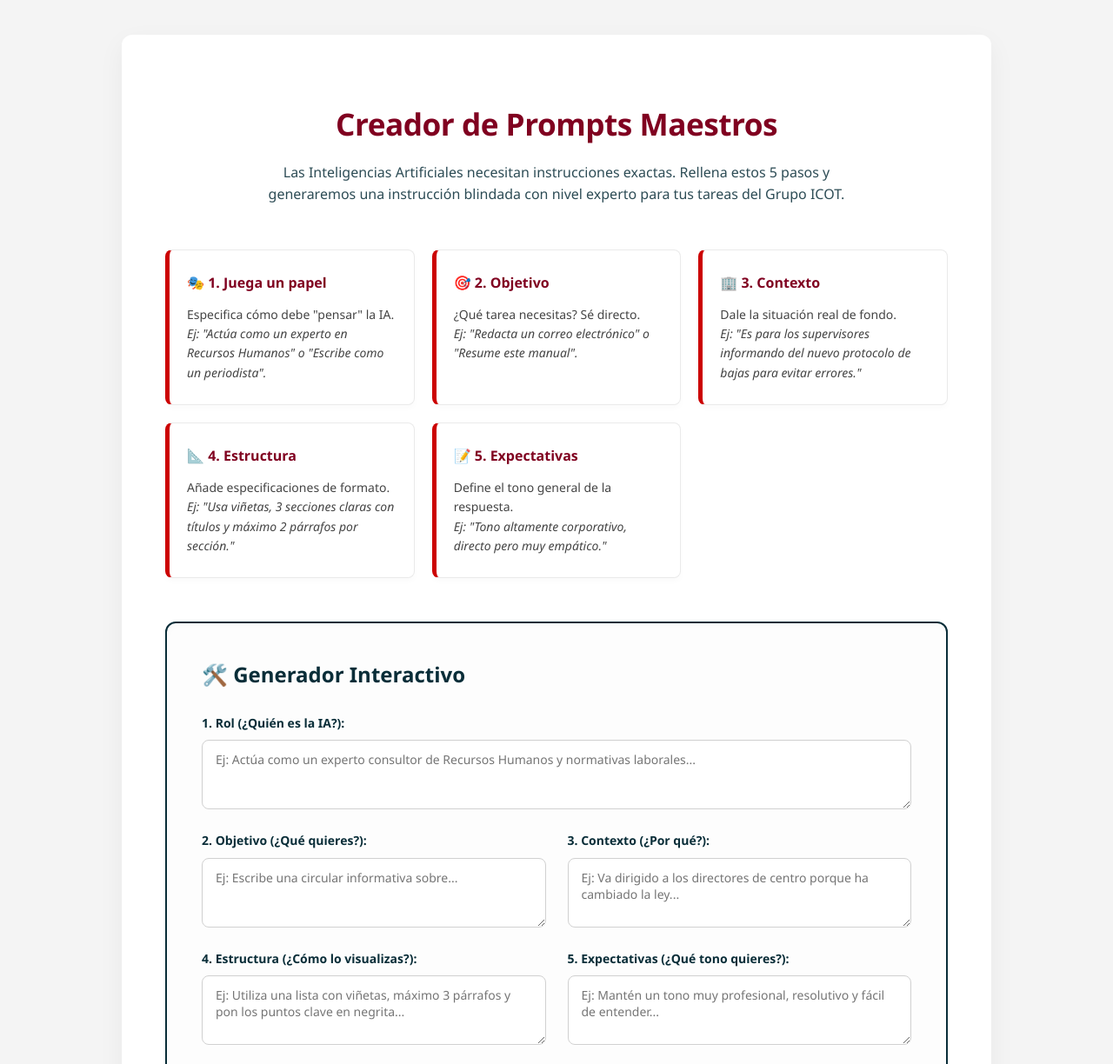
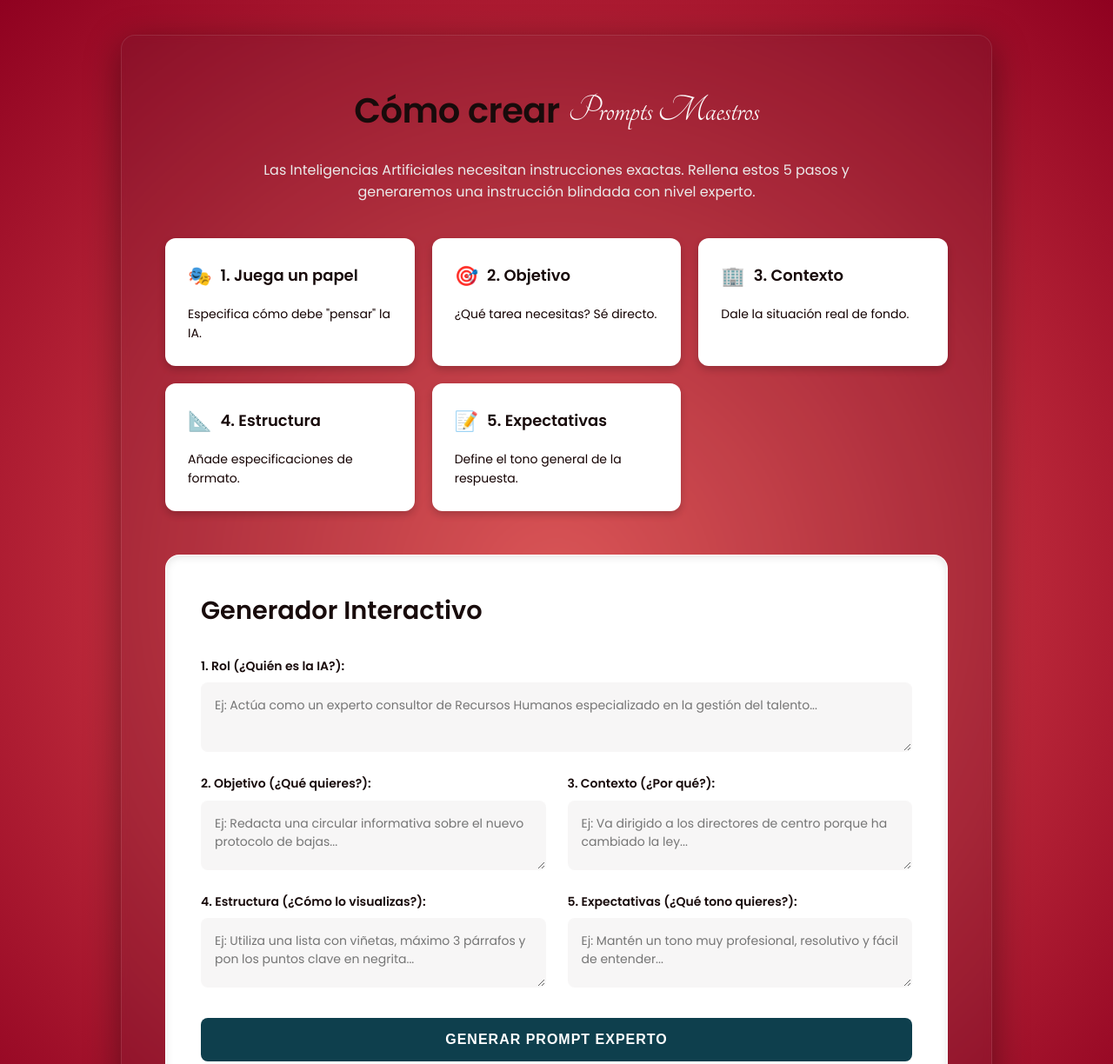
Before and after one commit to DesarrolloIcotSM/Prompts-Eficaces, a plain HTML site: page index.html in a window 1280 px wide. Shown: the top 1224 px of the page at 87% size. Drawn offline with Linux system fonts and the light colour scheme.

Commit message:
Update index.html

```diff
--- a/index.html
+++ b/index.html
@@ -3,170 +3,225 @@
 <head>
     <meta charset="UTF-8">
     <meta name="viewport" content="width=device-width, initial-scale=1.0">
-    <title>Generador de Prompts Avanzado - Grupo ICOT</title>
+    <title>Cómo crear Prompts Maestros - Grupo ICOT</title>
+    <link rel="preconnect" href="https://fonts.googleapis.com">
+    <link rel="preconnect" href="https://fonts.gstatic.com" crossorigin>
+    <link href="https://fonts.googleapis.com/css2?family=Poppins:wght@300;400;600&family=Tangerine&display=swap" rel="stylesheet">
     <style>
-        /* PALETA CORPORATIVA GRUPO ICOT */
+        /* PALETA CORPORATIVA GRUPO ICOT (Ajustada para modo tech-dark)
+           Dark Burgundy (Fondo principal): #4a0010
+           ICOT Red (Acentos, Brillo Neon, Botones): #CC0000
+           Light Gray (Texto base): #F4F4F4
+           White (Textos clave, Focos): #FFFFFF
+           Dark Teal-Green (Fondo de paneles y texto de resultado): #092d38
+           Black (Fondo terminal text): #000000
+           Cyan (Texto terminal text): #00ffcc
+        */
+
         :root {
-            --burgundy: #800020;
-            --rojo: #CC0000;
-            --verde-oscuro: #092d38;
-            --gris-claro: #F4F4F4;
-            --blanco: #FFFFFF;
+            --fondo-burgundy: #6e0018;
+            --ocot-rojo: #0e3f4d; /* Este controla los bordes y botones */
+            --color-titulo-script: #fcfcfc; /* NUEVA VARIABLE: Este controla SOLO las letras de "Prompts Maestros" */
+            --icot-red-glow: rgba(204, 0, 0, 0.5);
+            --icot-teal: #ffffff;
+            --blanco: #aa8888;
+            --texto-base: #bebebe;
+            --texto-clave: #180b0b;
+            --terminal-bg: #000000;
+            --terminal-cyan: #00ffcc;
+            /* Fuentes corporativas tech */
+            --fuente-tech: 'Poppins', sans-serif;
+            --fuente-script: 'Tangerine', cursive;
         }
 
         body {
-            font-family: 'Segoe UI', Tahoma, Geneva, Verdana, sans-serif;
-            background-color: var(--gris-claro);
-            color: var(--verde-oscuro);
+            font-family: var(--fuente-tech);
+            background-color: var(--fondo-burgundy);
+            color: var(--terminal-bg);
             margin: 0;
             padding: 40px 20px;
             line-height: 1.6;
+            /* Fondo con textura sutil */
+            background-image: radial-gradient(circle, #f35b5b, #8f0120);
         }
+
         .container {
             max-width: 900px;
             margin: auto;
-            background: var(--blanco);
+            background: rgba(9, 45, 56, 0.1); /* Fondo semi-transparente del panel principal */
+            backdrop-filter: blur(5px); /* Efecto de cristal esmerilado */
             padding: 50px;
-            border-radius: 12px;
-            box-shadow: 0 10px 30px rgba(0, 0, 0, 0.05);
+            border-radius: 16px;
+            border: 1px solid rgba(255, 255, 255, 0.1);
+            box-shadow: 0 10px 40px rgba(0, 0, 0, 0.4);
         }
-        h1 {
-            color: var(--burgundy);
+
+        .header {
             text-align: center;
-            margin-bottom: 15px;
-            font-size: 2.2rem;
+            margin-bottom: 20px;
+        }
+
+        .header h1 {
+            color: var(--texto-clave);
+            font-size: 2.5rem;
             letter-spacing: -0.5px;
+            font-weight: 600;
+            margin: 0;
+            display: inline-flex;
+            align-items: center;
+            gap: 10px;
         }
+
+        .header h1 .creador-bold {
+            font-weight: 600;
+        }
+
+        .header h1 .prompts-maestros {
+            font-family: var(--fuente-script);
+            font-size: 2.8rem;
+            color: var(--color-titulo-script); /* CAMBIO AQUÍ: Usar la nueva variable */
+            font-weight: 400;
+        }
+
         .intro {
             text-align: center;
             font-size: 16px;
-            color: var(--verde-oscuro);
-            opacity: 0.85;
-            margin-bottom: 50px;
+            color: #eaeaea;
+            margin-bottom: 40px;
             max-width: 700px;
             margin-left: auto;
             margin-right: auto;
         }
-        /* Grid de tarjetas */
+
+        /* Grid de tarjetas explicativas */
         .step-cards {
             display: grid;
             grid-template-columns: repeat(auto-fit, minmax(250px, 1fr));
             gap: 20px;
             margin-bottom: 50px;
         }
+
         .card {
-            background: var(--blanco);
-            border-left: 5px solid var(--rojo);
-            border-top: 1px solid #eaeaea;
-            border-right: 1px solid #eaeaea;
-            border-bottom: 1px solid #eaeaea;
-            padding: 25px 20px;
-            border-radius: 8px;
-            box-shadow: 0 4px 6px rgba(0,0,0,0.02);
-            transition: transform 0.3s cubic-bezier(0.25, 0.8, 0.25, 1),
-                        box-shadow 0.3s cubic-bezier(0.25, 0.8, 0.25, 1),
-                        border-left-color 0.3s ease;
+            background: var(--icot-teal); /* Fondo de panel oscuro */
+            border: 1px solid rgba(255, 255, 255, 0.05); /* Borde sutil */
+            padding: 25px;
+            border-radius: 12px;
+            box-shadow: 0 4px 10px rgba(0, 0, 0, 0.2);
+            transition: transform 0.3s cubic-bezier(0.25, 0.8, 0.25, 1), box-shadow 0.3s cubic-bezier(0.25, 0.8, 0.25, 1);
             cursor: default;
         }
+
         /* ANIMACIÓN HOVER EN TARJETAS */
         .card:hover {
-            transform: translateY(-7px);
-            box-shadow: 0 15px 30px rgba(0,0,0,0.08);
-            border-left-color: var(--burgundy);
+            transform: translateY(-5px);
+            box-shadow: 0 0 25px rgba(204, 0, 0, 0.5); /* Brillo neón rojo */
+            border-color: var(--ocot-rojo); /* Borde rojo al foco */
         }
+
         .card h3 {
-            margin: 0 0 12px 0;
-            color: var(--burgundy);
-            font-size: 16px;
+            margin: 0 0 15px 0;
+            color: var(--texto-clave);
+            font-size: 18px;
+            font-weight: 600;
             display: flex;
             align-items: center;
             gap: 10px;
         }
+
+        .card h3 .icon {
+            font-size: 22px;
+        }
+
         .card p {
             font-size: 14px;
-            color: #444;
+            color: #140202;
             margin: 0;
         }
+
+        /* Sección Interactiva (Formulario) */
         .interactive-section {
-            background: #fdfdfd;
+            background: var(--icot-teal);
             padding: 40px;
-            border-radius: 12px;
-            border: 2px solid var(--verde-oscuro);
-            box-shadow: inset 0 2px 10px rgba(0,0,0,0.02);
+            border-radius: 16px;
+            border: 1px solid rgba(255, 255, 255, 0.1);
+            box-shadow: inset 0 2px 10px rgba(0,0,0,0.1);
         }
+
         .interactive-section h2 {
-            color: var(--verde-oscuro);
+            color: var(--texto-clave);
             margin-top: 0;
-            margin-bottom: 25px;
-            font-size: 1.5rem;
+            margin-bottom: 30px;
+            font-size: 1.8rem;
+            font-weight: 600;
         }
+
         .form-grid {
             display: grid;
             grid-template-columns: 1fr 1fr;
             gap: 25px;
         }
+
         .form-group {
             display: flex;
             flex-direction: column;
         }
+
         .form-group.full-width {
             grid-column: 1 / -1;
         }
+
         label {
             font-weight: 600;
             margin-bottom: 8px;
-            color: var(--verde-oscuro);
+            color: var(--texto-clave);
             font-size: 14px;
         }
+
         textarea {
             width: 100%;
             height: 80px;
-            padding: 12px 15px;
-            border: 1px solid #d1d1d1;
+            padding: 15px;
+            border: 1px solid rgba(255, 255, 255, 0.1); /* Borde sutil */
             border-radius: 8px;
             font-family: inherit;
             resize: vertical;
             box-sizing: border-box;
-            background: var(--blanco);
+            background: rgba(247, 246, 246, 0.986); /* Fondo oscuro para los inputs */
+            color: var(--texto-base);
             font-size: 14px;
             transition: all 0.3s ease;
-            box-shadow: inset 0 1px 3px rgba(0,0,0,0.02);
         }
-        /* ANIMACIÓN HOVER/FOCUS EN TEXTAREAS */
-        textarea:hover {
-            border-color: #a8a8a8;
-        }
+
+        /* ANIMACIÓN HOVER/FOCUS EN TEXTAREAS CON BRILLO SUAVE */
         textarea:focus {
             outline: none;
-            border-color: var(--rojo);
-            box-shadow: 0 0 0 3px rgba(204, 0, 0, 0.15);
+            border-color: var(--ocot-rojo);
+            box-shadow: 0 0 10px rgba(204, 0, 0, 0.3); /* Brillo neón suave */
+            background: rgba(0, 0, 0, 0.4);
         }
+
+        /* Botón Generar */
         .btn-generate {
-            background: var(--rojo);
+            background: var(--ocot-rojo);
             color: white;
             border: none;
             padding: 16px 24px;
             font-size: 16px;
-            font-weight: 700;
+            font-weight: bold;
             border-radius: 8px;
             cursor: pointer;
             width: 100%;
             margin-top: 35px;
-            box-shadow: 0 4px 10px rgba(204, 0, 0, 0.2);
-            transition: all 0.3s ease;
-        }
-        /* ANIMACIÓN HOVER/CLICK EN BOTÓN PRINCIPAL */
-        .btn-generate:hover {
-            background: var(--burgundy);
-            box-shadow: 0 6px 15px rgba(128, 0, 32, 0.3);
-            transform: translateY(-2px);
-        }
-        .btn-generate:active {
-            transform: translateY(1px);
-            box-shadow: 0 2px 5px rgba(128, 0, 32, 0.3);
+            transition: background 0.3s ease;
+            text-transform: uppercase;
+            letter-spacing: 1px;
         }
 
-        /* ANIMACIÓN FADE-IN PARA EL RESULTADO */
+        .btn-generate:hover {
+            background: var(--fondo-burgundy); /* Rojo Burgundy al pasar el ratón */
+        }
+
+        /* Animación Fade In */
         @keyframes fadeInSlideUp {
             from {
                 opacity: 0;
@@ -181,67 +236,80 @@
         .result-box {
             display: none;
             margin-top: 40px;
-            background: var(--blanco);
-            border: 2px dashed var(--verde-oscuro);
+            background: rgba(0, 0, 0, 0.5); /* Fondo terminal text */
+            border: 1px solid var(--ocot-rojo); /* Borde rojo */
             padding: 30px;
-            border-radius: 10px;
+            border-radius: 12px;
             animation: fadeInSlideUp 0.5s cubic-bezier(0.16, 1, 0.3, 1) forwards;
+            box-shadow: 0 0 30px rgba(204, 0, 0, 0.2);
         }
+
         .result-box h4 {
             margin-top: 0;
-            color: var(--verde-oscuro);
+            color: var(--texto-clave);
             font-size: 1.2rem;
-            margin-bottom: 5px;
+            margin-bottom: 10px;
+            font-weight: 600;
         }
+
         .explanation {
             font-size: 13.5px;
-            color: #666;
+            color: #aeaeae;
             margin-bottom: 20px;
             font-style: italic;
         }
+
         #finalPrompt {
-            background: var(--gris-claro);
+            background: var(--terminal-bg);
             padding: 25px;
             border-radius: 8px;
-            border-left: 5px solid var(--burgundy);
             white-space: pre-wrap;
-            font-family: 'Segoe UI', Tahoma, Geneva, Verdana, sans-serif;
+            font-family: 'Poppins', sans-serif; /* Usamos Poppins para todo */
             font-size: 14px;
-            color: #2a2a2a;
+            color: var(--terminal-cyan);
             line-height: 1.7;
-            box-shadow: inset 0 2px 5px rgba(0,0,0,0.03);
         }
+
+        /* Estilo para las etiquetas clave dentro del texto de resultado */
+        #finalPrompt .final-prompt-key {
+            color: var(--texto-clave);
+            font-weight: 600;
+        }
+
         .btn-copy {
-            background: var(--verde-oscuro);
-            color: white;
-            border: none;
-            padding: 14px 24px;
-            font-size: 15px;
+            background: transparent;
+            color: var(--texto-base);
+            border: 1px solid rgba(255, 255, 255, 0.1);
+            padding: 12px 24px;
+            font-size: 14px;
             font-weight: 600;
             border-radius: 8px;
             cursor: pointer;
             margin-top: 25px;
             width: 100%;
-            box-shadow: 0 4px 10px rgba(9, 45, 56, 0.2);
             transition: all 0.3s ease;
         }
+
         .btn-copy:hover {
-            background: #062028;
-            box-shadow: 0 6px 15px rgba(9, 45, 56, 0.3);
-            transform: translateY(-2px);
-        }
-        .btn-copy:active {
-            transform: translateY(1px);
-            box-shadow: 0 2px 5px rgba(9, 45, 56, 0.3);
+            background: rgba(255, 255, 255, 0.1);
+            border-color: rgba(255, 255, 255, 0.2);
         }
 
         /* Responsivo para móviles/tablets */
-        @media (max-width: 768px) {
+        @media (max-width: 600px) {
             .form-grid {
                 grid-template-columns: 1fr;
             }
             .container {
                 padding: 30px 20px;
+            }
+            .header h1 {
+                font-size: 1.8rem;
+                flex-direction: column;
+                gap: 5px;
+            }
+            .header h1 .prompts-maestros {
+                font-size: 2rem;
             }
         }
     </style>
@@ -249,43 +317,48 @@
 <body>
 
 <div class="container">
-    <h1>Creador de Prompts Maestros</h1>
-    <p class="intro">Las Inteligencias Artificiales necesitan instrucciones exactas. Rellena estos 5 pasos y generaremos una instrucción blindada con nivel experto para tus tareas del Grupo ICOT.</p>
+    <div class="header">
+        <h1>
+            <span class="creador-bold">Cómo crear</span>
+            <span class="prompts-maestros">Prompts Maestros</span>
+        </h1>
+    </div>
+    <p class="intro">Las Inteligencias Artificiales necesitan instrucciones exactas. Rellena estos 5 pasos y generaremos una instrucción blindada con nivel experto.</p>
 
     <div class="step-cards">
         <div class="card">
-            <h3>🎭 1. Juega un papel</h3>
-            <p>Especifica cómo debe "pensar" la IA. <br><em>Ej: "Actúa como un experto en Recursos Humanos" o "Escribe como un periodista".</em></p>
+            <h3><span class="icon">🎭</span> 1. Juega un papel</h3>
+            <p>Especifica cómo debe "pensar" la IA.</p>
         </div>
         <div class="card">
-            <h3>🎯 2. Objetivo</h3>
-            <p>¿Qué tarea necesitas? Sé directo. <br><em>Ej: "Redacta un correo electrónico" o "Resume este manual".</em></p>
+            <h3><span class="icon">🎯</span> 2. Objetivo</h3>
+            <p>¿Qué tarea necesitas? Sé directo.</p>
         </div>
         <div class="card">
-            <h3>🏢 3. Contexto</h3>
-            <p>Dale la situación real de fondo. <br><em>Ej: "Es para los supervisores informando del nuevo protocolo de bajas para evitar errores."</em></p>
+            <h3><span class="icon">🏢</span> 3. Contexto</h3>
+            <p>Dale la situación real de fondo.</p>
         </div>
         <div class="card">
-            <h3>📐 4. Estructura</h3>
-            <p>Añade especificaciones de formato. <br><em>Ej: "Usa viñetas, 3 secciones claras con títulos y máximo 2 párrafos por sección."</em></p>
+            <h3><span class="icon">📐</span> 4. Estructura</h3>
+            <p>Añade especificaciones de formato.</p>
         </div>
         <div class="card">
-            <h3>📝 5. Expectativas</h3>
-            <p>Define el tono general de la respuesta. <br><em>Ej: "Tono altamente corporativo, directo pero muy empático."</em></p>
+            <h3><span class="icon">📝</span> 5. Expectativas</h3>
+            <p>Define el tono general de la respuesta.</p>
         </div>
     </div>
 
     <div class="interactive-section">
-        <h2>🛠️ Generador Interactivo</h2>
+        <h2>Generador Interactivo</h2>
         <div class="form-grid">
             <div class="form-group full-width">
                 <label for="inputRol">1. Rol (¿Quién es la IA?):</label>
-                <textarea id="inputRol" placeholder="Ej: Actúa como un experto consultor de Recursos Humanos y normativas laborales..."></textarea>
+                <textarea id="inputRol" placeholder="Ej: Actúa como un experto consultor de Recursos Humanos especializado en la gestión del talento..."></textarea>
             </div>
 
             <div class="form-group">
                 <label for="inputObj">2. Objetivo (¿Qué quieres?):</label>
-                <textarea id="inputObj" placeholder="Ej: Escribe una circular informativa sobre..."></textarea>
+                <textarea id="inputObj" placeholder="Ej: Redacta una circular informativa sobre el nuevo protocolo de bajas..."></textarea>
             </div>
 
             <div class="form-group">
@@ -304,7 +377,7 @@
             </div>
         </div>
 
-        <button class="btn-generate" onclick="generatePrompt()">Generar mi Prompt de Nivel Experto</button>
+        <button class="btn-generate" onclick="generatePrompt()">Generar Prompt Experto</button>
 
         <div class="result-box" id="resultBox">
             <h4>Aquí tienes tu Prompt completamente eficiente</h4>
@@ -324,13 +397,37 @@
         const exp = document.getElementById('inputExp').value.trim();
 
         if (!rol || !obj || !ctx || !est || !exp) {
-            alert("Por favor, rellena los 5 campos para que la estructura funcione al máximo de su capacidad.");
+            alert("Error: Por favor, rellena los 5 campos para que la estructura funcione al máximo de su capacidad.");
             return;
         }
 
-        const promptText = `ROL ASIGNADO:\n${rol}\n\nCon este rol en mente, tu objetivo es realizar la siguiente tarea de la forma más profesional posible:\n\n🎯 OBJETIVO PRINCIPAL:\n${obj}\n\n🏢 CONTEXTO Y ANTECEDENTES (Lo que necesitas saber para entender la situación):\n${ctx}\n\n📐 ESTRUCTURA REQUERIDA (Formato de salida estricto):\n${est}\n\n⚙️ EXPECTATIVAS Y TONO:\n${exp}\n\n🛠️ INSTRUCCIONES ADICIONALES PARA LA IA:\n- Adopta el rol asignado desde la primera palabra.\n- Analiza el contexto paso a paso antes de empezar a redactar.\n- Respeta estrictamente la estructura solicitada; no añadas relleno innecesario.\n- Si hay algo ambiguo en mi petición o necesitas datos adicionales para que el resultado sea perfecto, hazme las preguntas necesarias antes de generar tu respuesta final.`;
+        // Estructura optimizada para LLMs con marcadores de texto
+        // Usamos span para colorear las etiquetas clave en el Javascript
+        const promptText = `<span class="final-prompt-key">ROL ASIGNADO:</span>
+${rol}
 
-        document.getElementById('finalPrompt').innerText = promptText;
+Con este rol en mente, tu objetivo es realizar la siguiente tarea de la forma más profesional posible:
+
+<span class="final-prompt-key">🎯 OBJETIVO PRINCIPAL:</span>
+${obj}
+
+<span class="final-prompt-key">🏢 CONTEXTO Y ANTECEDENTES (Lo que necesitas saber para entender la situación):</span>
+${ctx}
+
+<span class="final-prompt-key">📐 ESTRUCTURA REQUERIDA (Formato de salida estricto):</span>
+${est}
+
+<span class="final-prompt-key">⚙️ EXPECTATIVAS Y TONO:</span>
+${exp}
+
+<span class="final-prompt-key">🛠️ INSTRUCCIONES ADICIONALES PARA LA IA:</span>
+- Adopta el rol asignado desde la primera palabra.
+- Analiza el contexto paso a paso antes de empezar a redactar.
+- Respeta estrictamente la estructura solicitada; no añadas relleno innecesario.
+- Si hay algo ambiguo en mi petición o necesitas datos adicionales para que el resultado sea perfecto, hazme las preguntas necesarias antes de generar tu respuesta final.
+- Prioriza la claridad, la buena estructura visual y la legibilidad.`;
+
+        document.getElementById('finalPrompt').innerHTML = promptText;
 
         // Reiniciamos la animación por si generan el prompt varias veces
         const resultBox = document.getElementById('resultBox');
@@ -341,9 +438,10 @@
     }
 
     function copyPrompt() {
+        // Obtenemos el texto plano sin HTML para copiar
         const textToCopy = document.getElementById('finalPrompt').innerText;
         navigator.clipboard.writeText(textToCopy).then(() => {
-            alert("¡Prompt copiado correctamente! Ya puedes pegarlo en ChatGPT, Copilot o Gemini.");
+            alert("¡Prompt copiado correctamente! Ya puedes pegarlo en la IA que vayas a usar.");
         }).catch(err => {
             alert("Error al copiar el texto.");
         });
```
